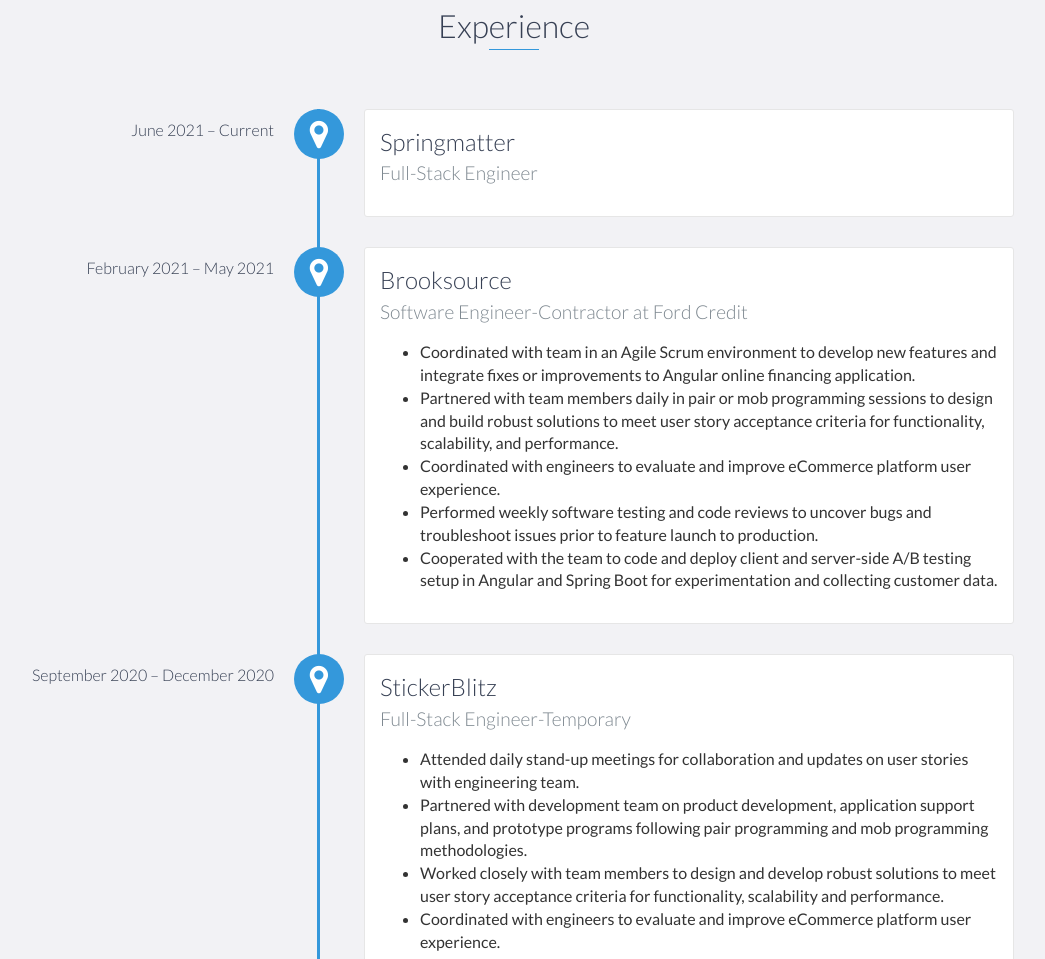
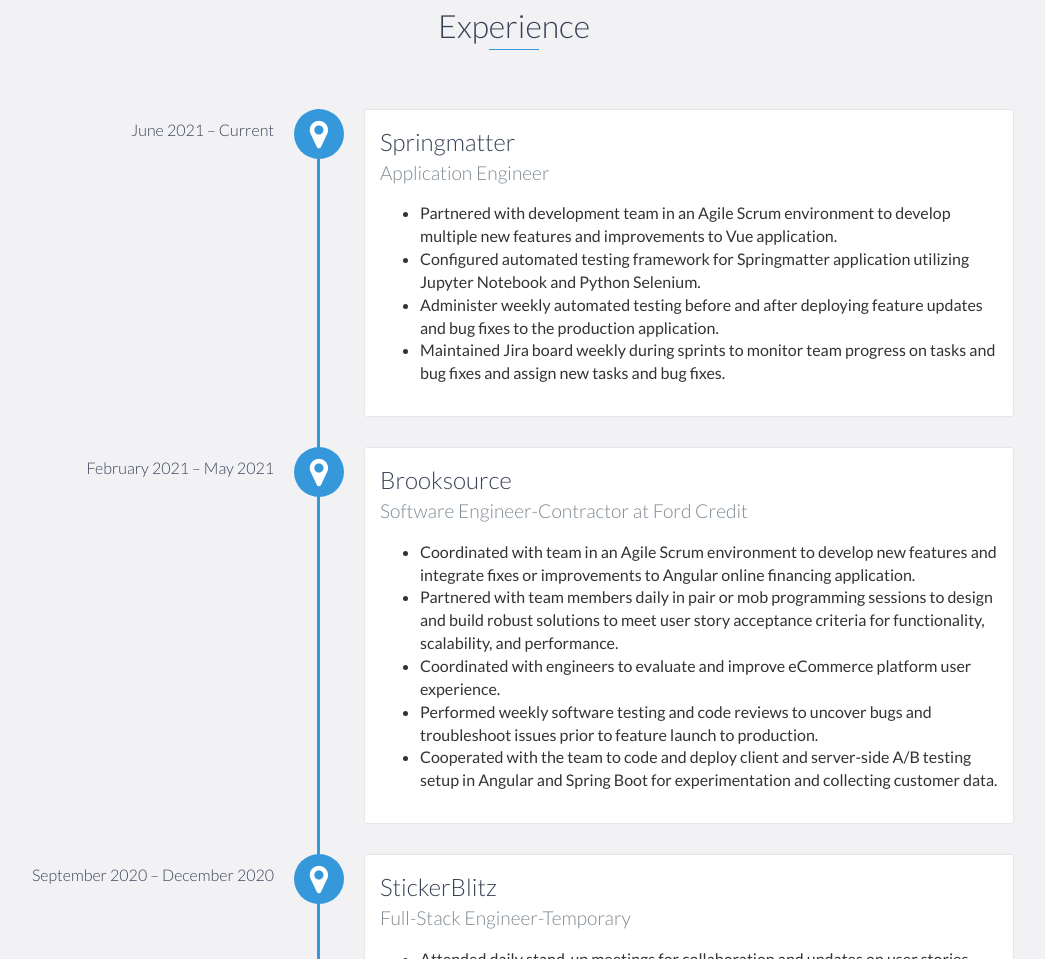
Before and after one commit to dgreen19/my-devportfolio, a website: page index.html in a window 1280 px wide. Shown: the part 1158-2117 px from the top of the page, without its empty margins (126-1171 px from the left). Drawn offline with nearby package versions, Linux system fonts and the light colour scheme.

Commit message:
3/21/22 commit
Updated employment history and added new version of resume

```diff
--- a/index.html
+++ b/index.html
@@ -94,7 +94,25 @@
     <div id="experience-timeline">
       <div data-date="June 2021 – Current">
         <h3>Springmatter</h3>
-        <h4>Full-Stack Engineer</h4>
+        <h4>Application Engineer</h4>
+        <p>
+          <ul>
+            <li>
+              Partnered with development team in an Agile Scrum environment to develop multiple new features and improvements to Vue  application.
+            </li>
+            <li>
+              Configured automated testing framework for Springmatter application utilizing Jupyter Notebook and Python Selenium.
+            </li>
+            <li>
+              Administer weekly automated testing before and after deploying feature updates and bug fixes to the production
+              application.
+            </li>
+            <li>
+              Maintained Jira board weekly during sprints to monitor team progress on tasks and bug fixes and assign new tasks and bug
+              fixes.
+            </li>
+          </ul>
+        </p>
       </div>
       <div data-date="February 2021 – May 2021">
         <h3>Brooksource</h3>
```
Also changed, not shown: 1 other file.
